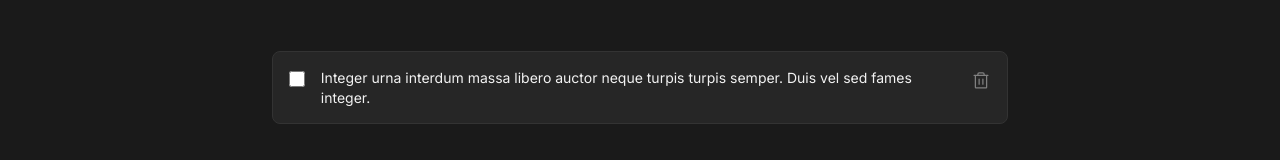
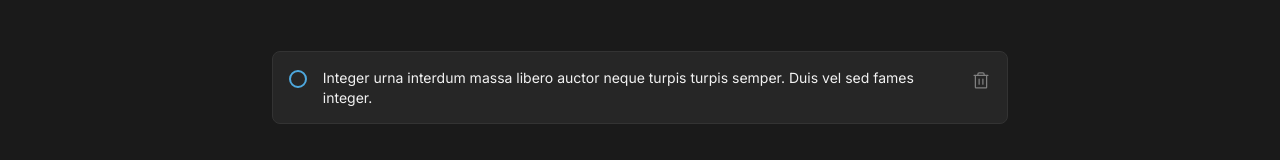
Before and after one commit to macieljuniormax/React-JS---Ignite, a React (Vite) app in the folder Challenges/01 - To Do List/: page / in a window 1280 px wide. Shown: the part 522-682 px from the top of the page. Built offline with nearby package versions, Linux system fonts and the light colour scheme.

Commit message:
style: :lipstick: style item module

```diff
--- a/Challenges/01 - To Do List/src/components/List/Item.module.css
+++ b/Challenges/01 - To Do List/src/components/List/Item.module.css
@@ -11,6 +11,41 @@
   gap: 0.75rem;
 }
 
+.container label input[type="checkbox"] {
+  display: none;
+}
+
+.taskCompletionCheckbox {
+  margin-top: 0.125rem;
+  width: 1.125rem;
+  height: 1.125rem;
+  border-radius: 100%;
+
+  display: flex;
+  align-items: center;
+  justify-content: center;
+
+  border: 2px solid var(--blue-300);
+}
+
+/* .container label input[type="checkbox"] {
+  appearance: none;
+  margin-top: 0.1875rem;
+  width: 1.125rem;
+  height: 1.125rem;
+  display: flex;
+  align-content: center;
+  justify-content: center;
+  border: solid 1px var(--blue-300);
+  border-radius: 100%;
+  outline: none;
+}
+
+.container label input[type="checkbox"]:checked {
+  background-color: var(--purple-500);
+  border: none;
+} */
+
 .container label {
   display: flex;
   align-items: flex-start;
@@ -22,24 +57,13 @@
   line-height: 1.4;
 }
 
-.container label p::first-line {
-  margin-top: 0;
-}
-
-.container label input[type='checkbox'] {
-  margin-top: 0.1875rem;
-  width: 1rem;
-  height: 1rem;
-  border-radius: 100%;
-  background-color: transparent;
-}
-
 .container button {
   background: none;
   border: none;
   outline: none;
   width: 1.25rem;
   height: 1.25rem;
+  border-radius: 2px;
   margin-top: 0.1875rem;
 }
 
--- a/Challenges/01 - To Do List/src/components/List/Item.tsx
+++ b/Challenges/01 - To Do List/src/components/List/Item.tsx
@@ -6,6 +6,8 @@ export function Item() {
     <div className={styles.container}>
       <label htmlFor="taskCompletionCheckbox">
         <input id="taskCompletionCheckbox" type="checkbox" />
+        <span className={styles.taskCompletionCheckbox}></span>
+
         <p>
           Integer urna interdum massa libero auctor neque turpis turpis semper.
           Duis vel sed fames integer.
--- a/Challenges/01 - To Do List/src/index.css
+++ b/Challenges/01 - To Do List/src/index.css
@@ -18,10 +18,10 @@
   --red-500: #E25858;
 }
 
-:focus {
+/* :focus {
   outline: transparent;
   box-shadow: 0 0 0 2px var(--purple-500);
-}
+} */
 
 * {
   margin: 0;
```
